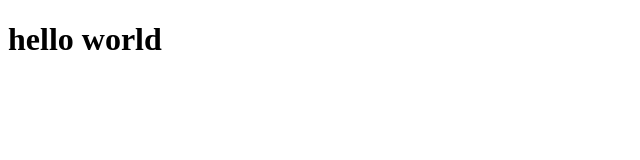
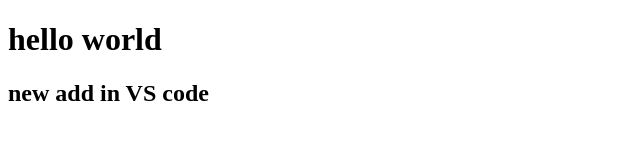
Before and after one commit to abdallahelassal/htmlrepo, a plain HTML site: page htmlgit/index.html in a window 1280 px wide. Shown: the whole page, without its empty margins (0-640 px from the left). Drawn offline with Linux system fonts and the light colour scheme.

Commit message:
add new vs

```diff
--- a/htmlgit/index.html
+++ b/htmlgit/index.html
@@ -9,5 +9,6 @@
     <h1>
         hello world
     </h1>
+    <h2>new add in VS code </h2>
 </body>
 </html>
```
Also changed, not shown: file.txt (added).
